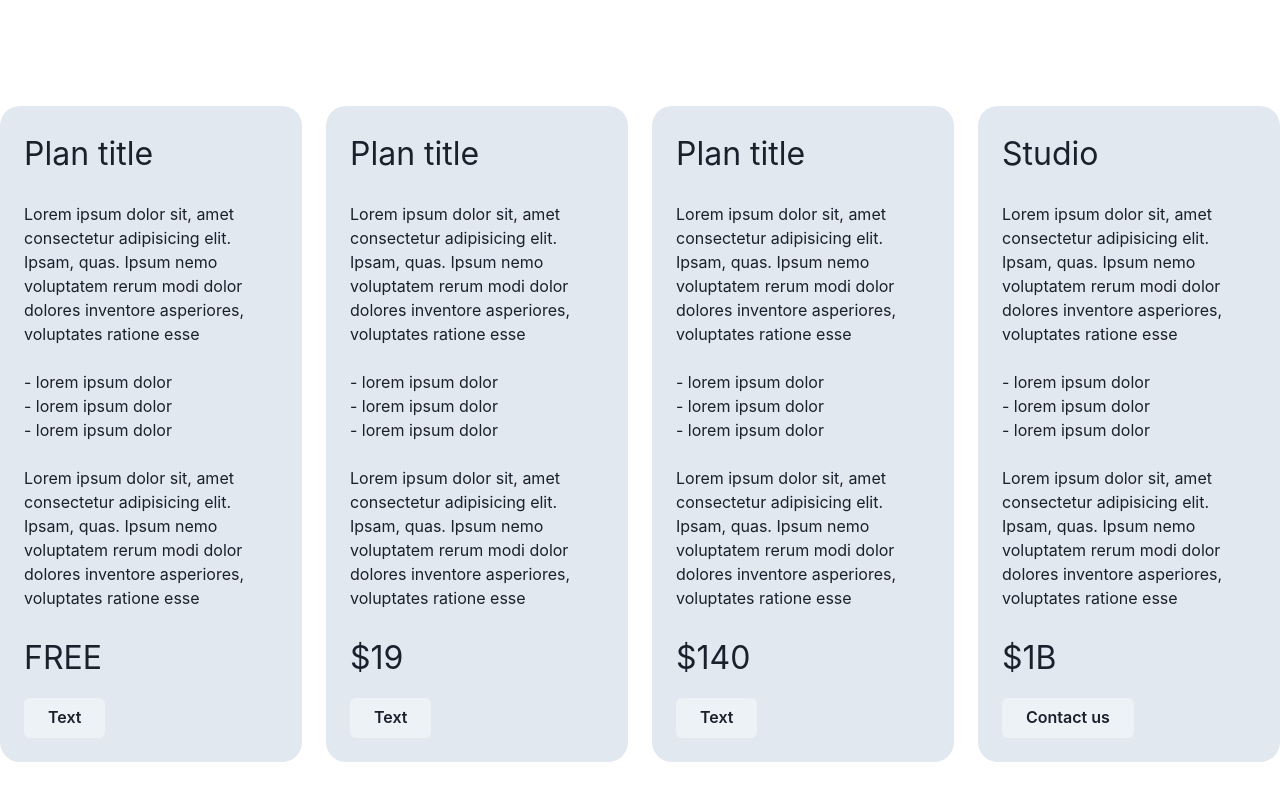
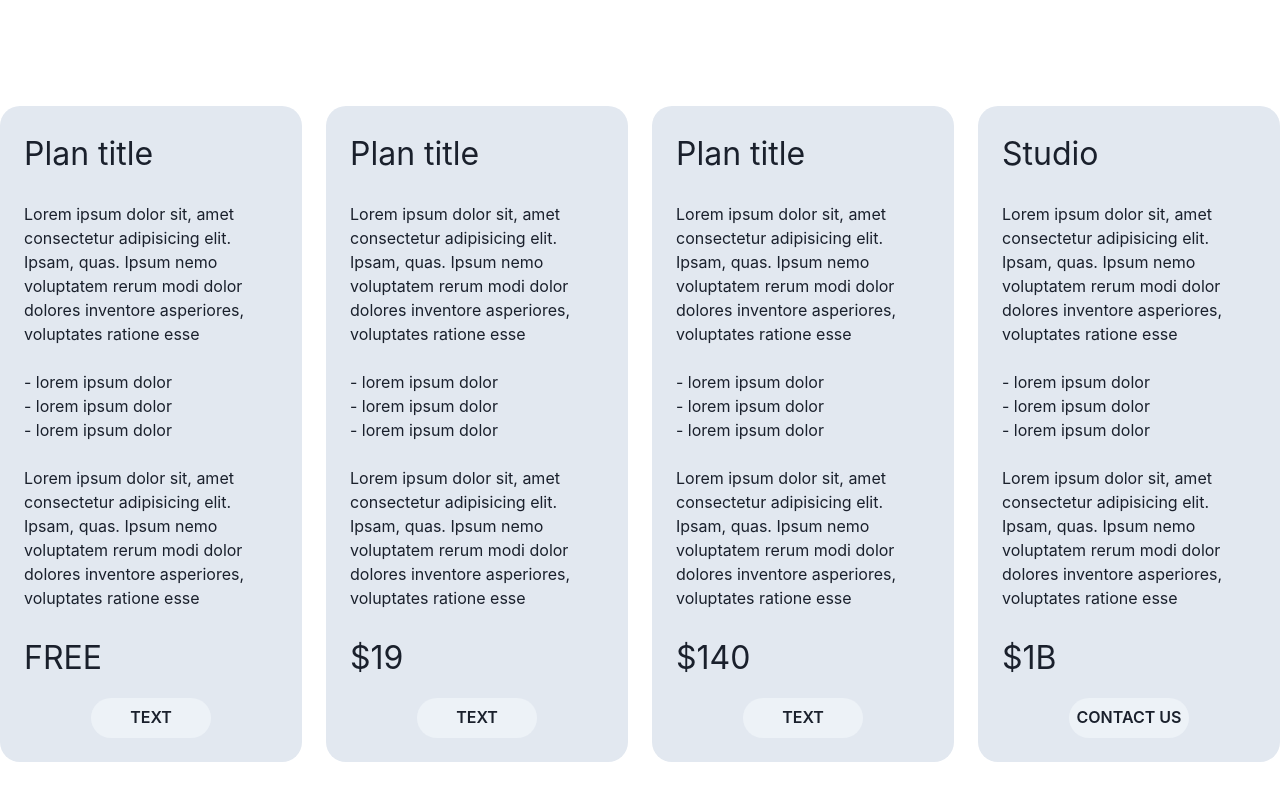
Before and after one commit to jasonLapina/Polypix-v2, a Next.js app: page /plans in a window 1280 px wide. Shown: the part 952-1752 px from the top of the page. Built offline with nearby package versions, Linux system fonts and the light colour scheme.

Commit message:
hero video height change

```diff
--- a/components/Home/Hero.js
+++ b/components/Home/Hero.js
@@ -3,7 +3,7 @@ import SignupBtn from "../Shared/UI/SignupBtn";
 import Link from "next/link";
 function Hero() {
   return (
-    <Box w='100%' h='1080px' pos='relative'>
+    <Box w='100%' h='100vh' pos='relative'>
       <Box
         as='video'
         autoPlay
@@ -20,7 +20,7 @@ function Hero() {
       </Box>
       <VStack
         pos='absolute'
-        top='40%'
+        top='45%'
         left='50%'
         transform='translate(-50%,-50%)'
         gap='24px'
--- a/components/Plans/PlanItem.js
+++ b/components/Plans/PlanItem.js
@@ -14,9 +14,17 @@ function PlanItem({ plan }) {
         <Text>{bottomText}</Text>
         <Text fontSize='32px'>{price}</Text>
       </VStack>
-      <Button mt='16px' px='24px'>
-        {title === "Studio" ? "Contact us" : "Text"}
-      </Button>
+      <Box display='flex' justifyContent='center' justifyItems='center'>
+        <Button
+          textTransform='uppercase'
+          w='120px'
+          borderRadius='40px'
+          mt='16px'
+          px='24px'
+        >
+          {title === "Studio" ? "Contact us" : "Text"}
+        </Button>
+      </Box>
     </Box>
   );
 }
```
Also changed, not shown: components/Shared/axiosInstance.js (added, +9 -0 lines).
